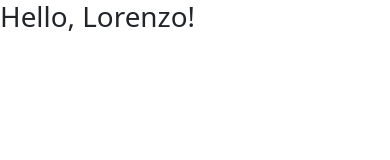
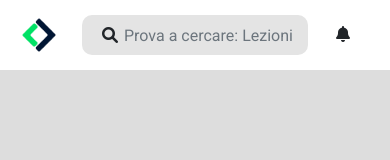
Before and after one commit to MonteDeveloper/html-css-bootstrap-dashboard, a plain HTML site: page index.html in a window 390 px wide. Drawn offline with nearby package versions, Linux system fonts and the light colour scheme.

Commit message:
header: setting basic mobile header

```diff
--- a/css/main.css
+++ b/css/main.css
@@ -0,0 +1,50 @@
+/* ! DEBUG--------------------------------- */
+.debug{
+    background-color: #ddd;
+}
+
+/* * GENERAL------------------------------- */
+*{
+    font-family: 'Roboto', sans-serif;
+}
+
+:root{
+    --header-height: 70px;
+}
+
+/* general static header height */
+header .my-leftBox{
+    height: var(--header-height);
+}
+
+/* ? IMAGES-------------------------------- */
+
+
+/* ? NAVBAR-------------------------------- */
+header .my-leftBox, header .my-rightBox{
+    width: 70px;
+}
+
+/* ? SEARCHBAR----------------------------- */
+header .my-middleBox{
+    position: relative;
+}
+
+header .my-middleBox .fa-search{
+    position: absolute;
+    font-size: 16px;
+    top: 12px;
+    left: 20px;
+}
+
+header .my-middleBox input{
+    height: 40px;
+    text-indent: 30px;
+    border-radius: 10px;
+    background-color: #e4e4e4 !important;
+    border: none !important;
+}
+
+header .my-middleBox input:focus{
+    box-shadow: none !important;
+}
--- a/index.html
+++ b/index.html
@@ -6,13 +6,59 @@
     <meta name='viewport' content='width=device-width, initial-scale=1'>
     <title>MonteDashboard</title>
     <link rel="stylesheet" href="./css/main.css">
+
+    <!-- BOOTSTRAP CSS -->
     <link rel='stylesheet' href='https://cdnjs.cloudflare.com/ajax/libs/font-awesome/6.0.0/css/all.min.css'>
     <link href='https://cdn.jsdelivr.net/npm/bootstrap@5.2.3/dist/css/bootstrap.min.css' rel='stylesheet'
         integrity='sha384-rbsA2VBKQhggwzxH7pPCaAqO46MgnOM80zW1RWuH61DGLwZJEdK2Kadq2F9CUG65' crossorigin='anonymous'>
+
+    <!-- TEXT FONT -->
+    <link rel="preconnect" href="https://fonts.googleapis.com">
+    <link rel="preconnect" href="https://fonts.gstatic.com" crossorigin>
+    <link href="https://fonts.googleapis.com/css2?family=Roboto:wght@100;300;400;500;700;900&display=swap"
+        rel="stylesheet">
 </head>
 
-<body>
-    <h1>Hello, Lorenzo!</h1>
+<body class="debug">
+    <header>
+        <div class="container-fluid bg-white">
+            <div class="d-flex align-items-center">
+                <!-- LOGO -->
+                <div class="my-leftBox">
+                    <!-- <img class="img-fluid" src="./img/logo.svg" alt="logo"> -->
+                    <img class="w-auto h-100 py-2" src="./img/mobile-logo.png" alt="logo">
+                </div>
+
+                <!-- SEARCHBAR -->
+                <div class="my-middleBox flex-fill">
+                    <i class="fa fa-search"></i>
+                    <input type="text" class="form-control"
+                        placeholder="Prova a cercare: Lezioni di Lavarel">
+                </div>
+
+                <!-- NAVBAR -->
+                <nav class="my-rightBox d-flex">
+                    <!-- collapse icons -->
+                    <!-- <div class="col-9 d-flex">
+                        <div class="flex-fill text-center">
+                            <i class="fa-solid fa-list-ul"></i>
+                        </div>
+                        <div class="flex-fill text-center">
+                            <i class="fa-solid fa-circle-question"></i>
+                        </div>
+                        <div class="flex-fill text-center">
+                            <i class="fa-solid fa-ellipsis-vertical"></i>
+                        </div>
+                    </div> -->
+
+
+                    <div class="col-12 col-md-3 text-center">
+                        <i class="fa-solid fa-bell"></i>
+                    </div>
+                </nav>
+            </div>
+        </div>
+    </header>
 
 
 
```
